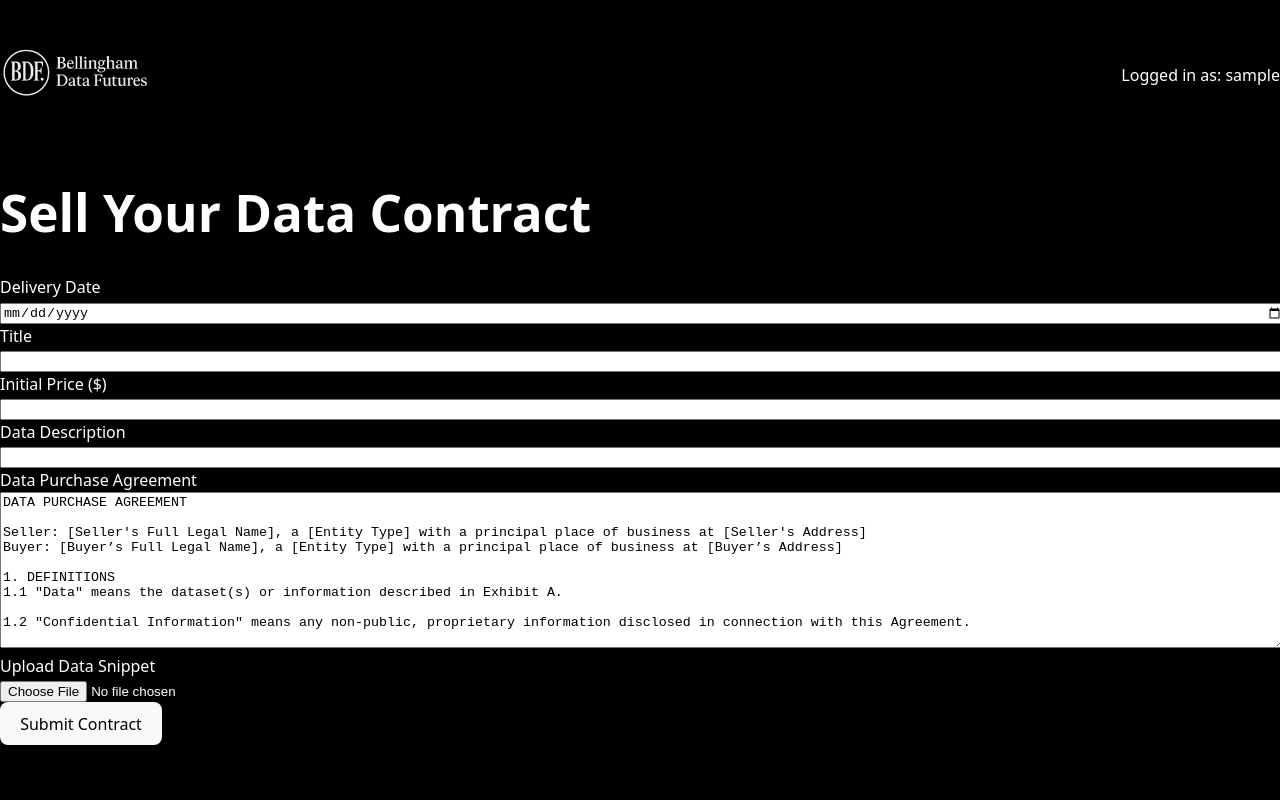
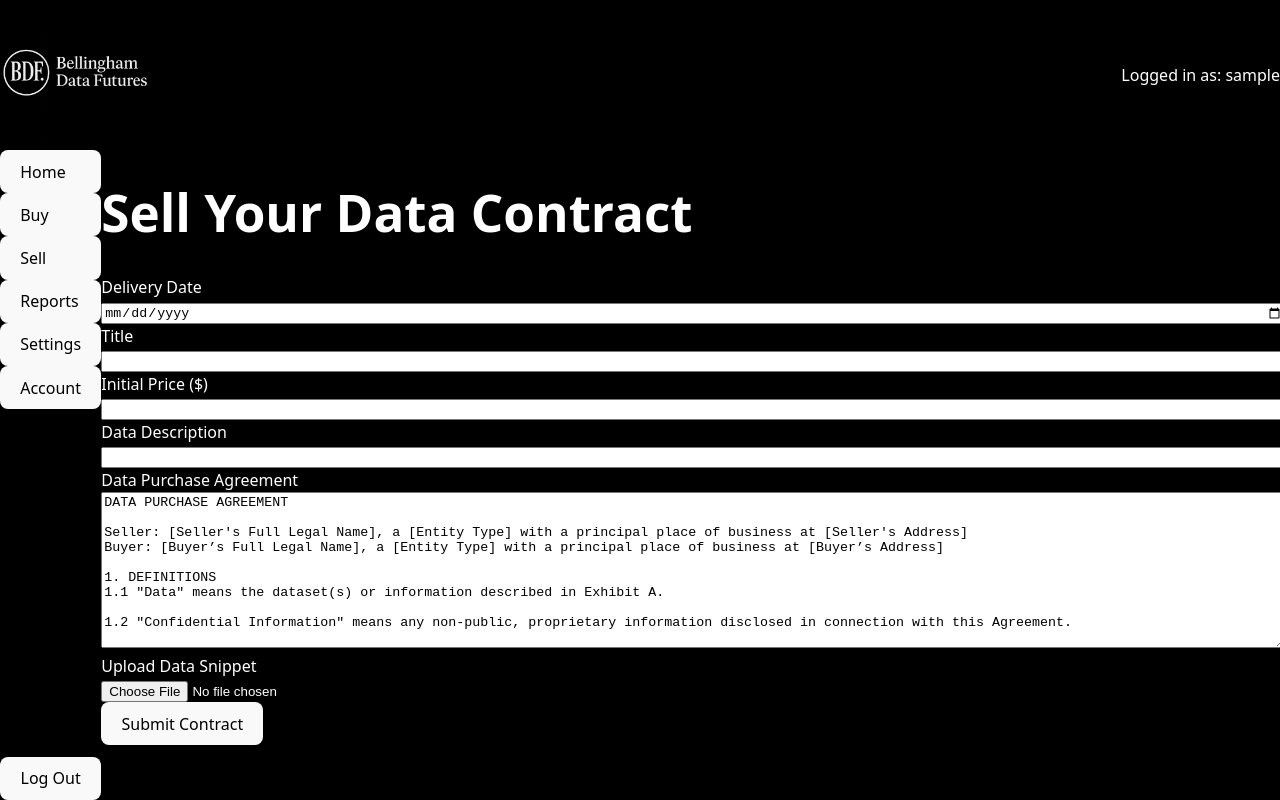
Before and after one commit to cbellingham/bellingham-platform, a React (Vite) app in the folder bellingham-frontend/: page /sell in a window 1280 px wide. Built offline with nearby package versions, Linux system fonts and the light colour scheme; sample sign-in values are in the browser's storage.

Commit message:
Add persistent sidebar navigation

```diff
--- a/bellingham-frontend/src/components/Account.jsx
+++ b/bellingham-frontend/src/components/Account.jsx
@@ -1,6 +1,7 @@
 import React, { useEffect, useState } from "react";
 import axios from "axios";
 import Header from "./Header";
+import Sidebar from "./Sidebar";
 import { useNavigate } from "react-router-dom";
 
 const Account = () => {
@@ -34,18 +35,28 @@ const Account = () => {
 
     if (error) {
         return (
-            <div className="p-8 bg-black min-h-screen text-white font-poppins">
+            <div className="flex flex-col min-h-screen font-poppins bg-black text-white">
                 <Header />
-                <p className="text-red-500">{error}</p>
+                <div className="flex flex-1">
+                    <Sidebar onLogout={handleLogout} />
+                    <main className="flex-1 p-8">
+                        <p className="text-red-500">{error}</p>
+                    </main>
+                </div>
             </div>
         );
     }
 
     if (!profile) {
         return (
-            <div className="p-8 bg-black min-h-screen text-white font-poppins">
+            <div className="flex flex-col min-h-screen font-poppins bg-black text-white">
                 <Header />
-                <p>Loading...</p>
+                <div className="flex flex-1">
+                    <Sidebar onLogout={handleLogout} />
+                    <main className="flex-1 p-8">
+                        <p>Loading...</p>
+                    </main>
+                </div>
             </div>
         );
     }
@@ -70,12 +81,21 @@ const Account = () => {
         }
     };
 
+    const handleLogout = () => {
+        localStorage.removeItem("token");
+        localStorage.removeItem("username");
+        navigate("/login");
+    };
+
     return (
-        <div className="p-8 bg-black min-h-screen text-white font-poppins">
+        <div className="flex flex-col min-h-screen font-poppins bg-black text-white">
             <Header />
-            <h1 className="text-3xl font-bold mb-6">Account Details</h1>
-            {editing ? (
-                <div className="space-y-2">
+            <div className="flex flex-1 relative gap-6">
+                <Sidebar onLogout={handleLogout} />
+                <main className="flex-1 p-8">
+                    <h1 className="text-3xl font-bold mb-6">Account Details</h1>
+                    {editing ? (
+                        <div className="space-y-2">
                     <p><strong>Username:</strong> {profile.username}</p>
                     <input
                         className="w-full p-2 bg-gray-800 rounded"
@@ -202,6 +222,8 @@ const Account = () => {
                     </button>
                 </div>
             )}
+                </main>
+            </div>
         </div>
     );
 };
--- a/bellingham-frontend/src/components/Buy.jsx
+++ b/bellingham-frontend/src/components/Buy.jsx
@@ -4,8 +4,11 @@ import React, { useEffect, useState } from "react";
 import axios from "axios";
 import ContractDetailsPanel from "./ContractDetailsPanel";
 import Header from "./Header";
+import Sidebar from "./Sidebar";
+import { useNavigate } from "react-router-dom";
 
 const Buy = () => {
+    const navigate = useNavigate();
     const [contracts, setContracts] = useState([]);
     const [error, setError] = useState("");
     const [selectedContract, setSelectedContract] = useState(null);
@@ -52,9 +55,18 @@ const Buy = () => {
         }
     };
 
+    const handleLogout = () => {
+        localStorage.removeItem("token");
+        localStorage.removeItem("username");
+        navigate("/login");
+    };
+
     return (
-        <div className="relative p-8 text-white bg-black min-h-screen font-poppins">
+        <div className="flex flex-col min-h-screen font-poppins bg-black text-white">
             <Header />
+            <div className="flex flex-1 relative gap-6">
+                <Sidebar onLogout={handleLogout} />
+                <main className="flex-1 p-8">
                     <h1 className="text-3xl font-bold mb-6">Available Contracts</h1>
                     {error && <p className="text-red-500 mb-4">{error}</p>}
                     <div className="grid grid-cols-1 md:grid-cols-2 lg:grid-cols-3 gap-6">
@@ -77,11 +89,13 @@ const Buy = () => {
                             </div>
                         ))}
                     </div>
+                </main>
                 <ContractDetailsPanel
                     contract={selectedContract}
                     onClose={() => setSelectedContract(null)}
                 />
             </div>
+        </div>
     );
 };
 
--- a/bellingham-frontend/src/components/Reports.jsx
+++ b/bellingham-frontend/src/components/Reports.jsx
@@ -2,8 +2,11 @@ import React, { useEffect, useState } from "react";
 import axios from "axios";
 import ContractDetailsPanel from "./ContractDetailsPanel";
 import Header from "./Header";
+import Sidebar from "./Sidebar";
+import { useNavigate } from "react-router-dom";
 
 const Reports = () => {
+    const navigate = useNavigate();
     const [contracts, setContracts] = useState([]);
     const [error, setError] = useState("");
     const [selectedContract, setSelectedContract] = useState(null);
@@ -46,9 +49,18 @@ const Reports = () => {
         }
     };
 
+    const handleLogout = () => {
+        localStorage.removeItem("token");
+        localStorage.removeItem("username");
+        navigate("/login");
+    };
+
     return (
-        <div className="relative p-8 text-white bg-black min-h-screen font-poppins">
+        <div className="flex flex-col min-h-screen font-poppins bg-black text-white">
             <Header />
+            <div className="flex flex-1 relative gap-6">
+                <Sidebar onLogout={handleLogout} />
+                <main className="flex-1 p-8">
                     <h1 className="text-3xl font-bold mb-6">Purchased Contracts</h1>
                     {error && <p className="text-red-500 mb-4">{error}</p>}
                     <table className="w-full table-auto border border-collapse border-gray-700 bg-gray-800 text-white shadow rounded">
@@ -94,6 +106,8 @@ const Reports = () => {
                         contract={selectedContract}
                         onClose={() => setSelectedContract(null)}
                     />
+                </main>
+            </div>
         </div>
     );
 };
--- a/bellingham-frontend/src/components/Sell.jsx
+++ b/bellingham-frontend/src/components/Sell.jsx
@@ -1,5 +1,7 @@
 import React, { useState } from "react";
 import Header from "./Header";
+import Sidebar from "./Sidebar";
+import { useNavigate } from "react-router-dom";
 
 const defaultAgreement = `DATA PURCHASE AGREEMENT
 
@@ -45,6 +47,7 @@ Buyer: [Buyer’s Full Legal Name], a [Entity Type] with a principal place of bu
 import axios from "axios";
 
 const Sell = () => {
+    const navigate = useNavigate();
     const [form, setForm] = useState({
         deliveryDate: "",
         title: "",
@@ -100,12 +103,21 @@ const Sell = () => {
         }
     };
 
+    const handleLogout = () => {
+        localStorage.removeItem("token");
+        localStorage.removeItem("username");
+        navigate("/login");
+    };
+
     return (
-        <div className="p-8 bg-black min-h-screen text-white font-poppins">
+        <div className="flex flex-col min-h-screen font-poppins bg-black text-white">
             <Header />
-            <h1 className="text-3xl font-bold mb-6">Sell Your Data Contract</h1>
-            {message && <p className="mb-4">{message}</p>}
-            <form onSubmit={handleSubmit} className="space-y-6 max-w-xl">
+            <div className="flex flex-1 relative gap-6">
+                <Sidebar onLogout={handleLogout} />
+                <main className="flex-1 p-8">
+                    <h1 className="text-3xl font-bold mb-6">Sell Your Data Contract</h1>
+                    {message && <p className="mb-4">{message}</p>}
+                    <form onSubmit={handleSubmit} className="space-y-6 max-w-xl">
                 <div>
                     <label>Delivery Date</label>
                     <input
@@ -173,6 +185,8 @@ const Sell = () => {
                     Submit Contract
                 </button>
             </form>
+                </main>
+            </div>
         </div>
     );
 };
--- /dev/null
+++ b/bellingham-frontend/src/components/Sidebar.jsx
@@ -0,0 +1,58 @@
+import React from "react";
+import { useNavigate } from "react-router-dom";
+
+const Sidebar = ({ onLogout }) => {
+    const navigate = useNavigate();
+    return (
+        <aside className="w-64 bg-gray-900 p-6 flex flex-col justify-between">
+            <nav className="flex flex-col space-y-4">
+                <button
+                    onClick={() => navigate("/")}
+                    className="text-left hover:bg-gray-700 px-4 py-2 rounded"
+                >
+                    Home
+                </button>
+                <button
+                    onClick={() => navigate("/buy")}
+                    className="text-left hover:bg-gray-700 px-4 py-2 rounded"
+                >
+                    Buy
+                </button>
+                <button
+                    onClick={() => navigate("/sell")}
+                    className="text-left hover:bg-gray-700 px-4 py-2 rounded"
+                >
+                    Sell
+                </button>
+                <button
+                    onClick={() => navigate("/reports")}
+                    className="text-left hover:bg-gray-700 px-4 py-2 rounded"
+                >
+                    Reports
+                </button>
+                <button
+                    onClick={() => alert("Settings screen not implemented yet")}
+                    className="text-left hover:bg-gray-700 px-4 py-2 rounded"
+                >
+                    Settings
+                </button>
+                <button
+                    onClick={() => navigate("/account")}
+                    className="text-left hover:bg-gray-700 px-4 py-2 rounded"
+                >
+                    Account
+                </button>
+            </nav>
+            {onLogout && (
+                <button
+                    onClick={onLogout}
+                    className="mt-6 bg-red-600 hover:bg-red-700 px-4 py-2 rounded text-white"
+                >
+                    Log Out
+                </button>
+            )}
+        </aside>
+    );
+};
+
+export default Sidebar;
```
Also changed, not shown: bellingham-frontend/src/components/Dashboard.jsx (+2 -46 lines). Lines whose indentation alone changed are shown as unchanged.
